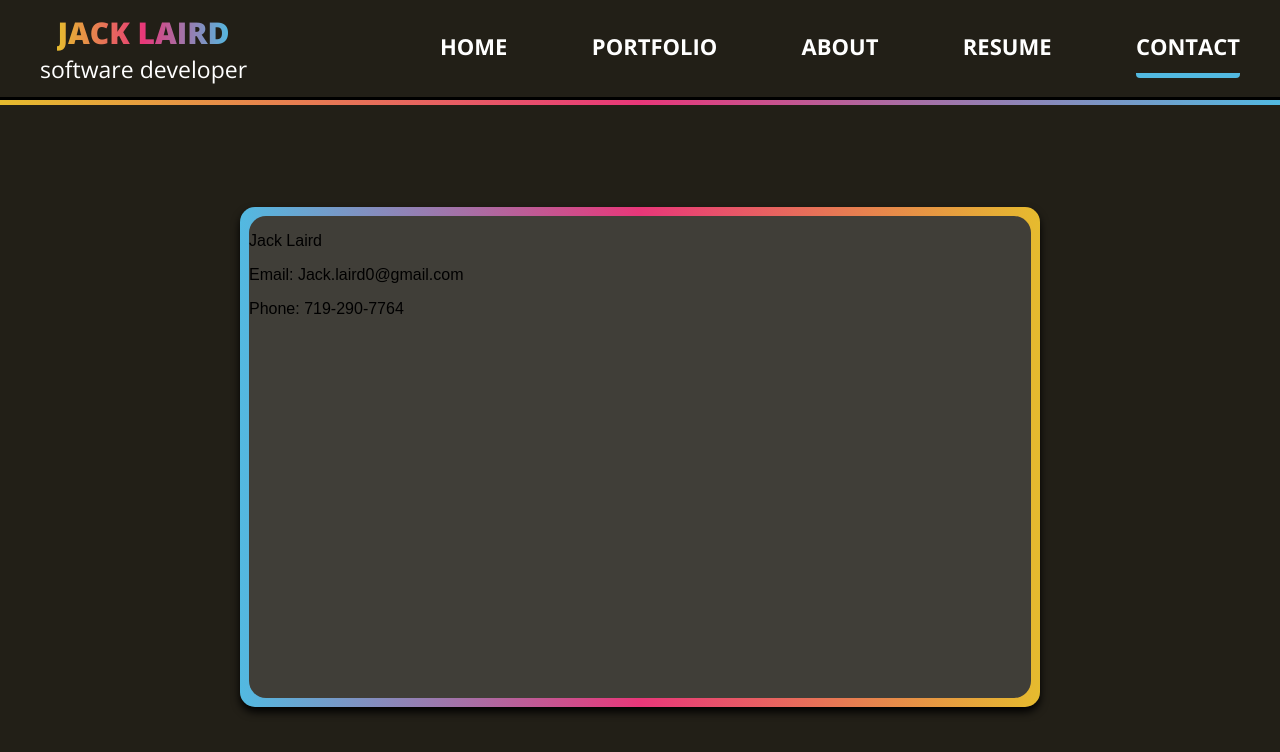
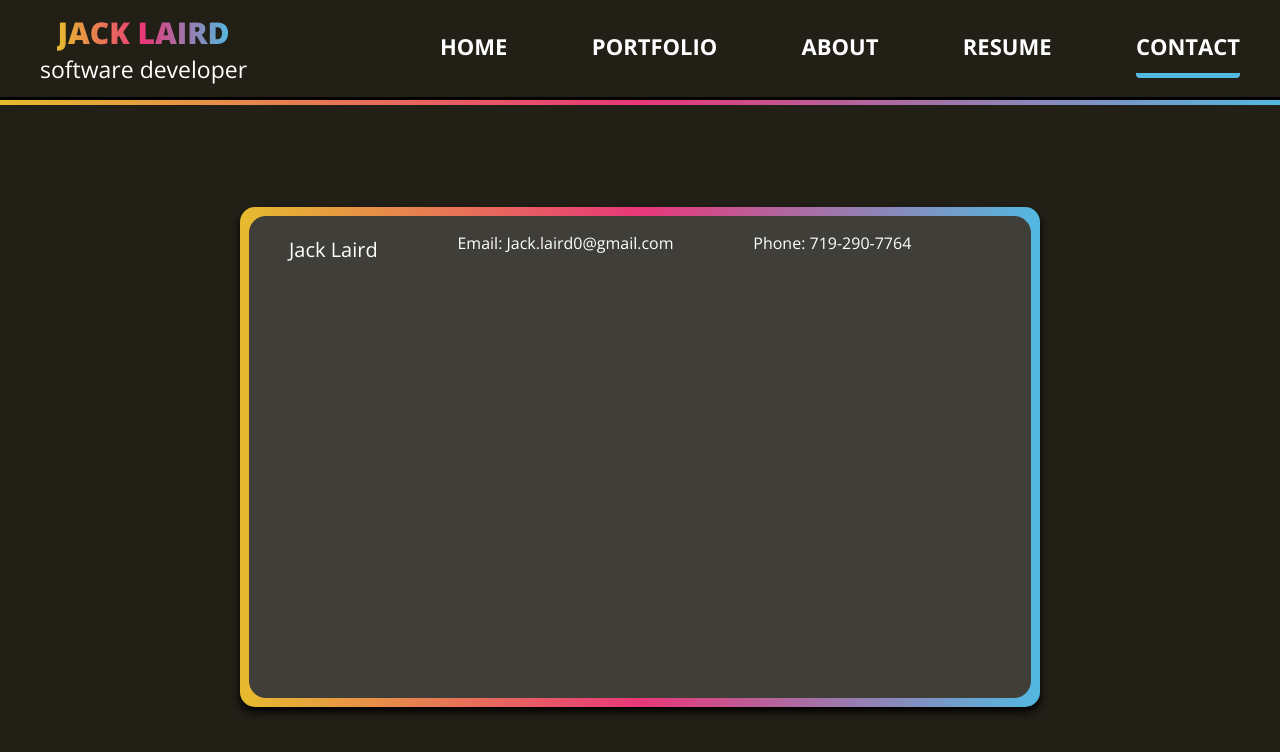
Before and after one commit to JackLaird0/personal-website, a React (Create React App) app: page /contact in a window 1280 px wide. Shown: the top 752 px of the page. Built offline with nearby package versions, Linux system fonts and the light colour scheme.

Commit message:
Add styling to the text for contact card

```diff
--- a/src/Containers/Contact/Contact.css
+++ b/src/Containers/Contact/Contact.css
@@ -2,9 +2,10 @@
   min-height: 88vh;
   background-color: #221f17;
   display: flex;
-  /* flex-direction: column; */
   align-items: center;
   justify-content: center;
+  color: #fff;
+  font-family: 'Open Sans', sans-serif;
 }
 
 .contact-border:hover {
@@ -14,7 +15,7 @@
 .contact-border {
   height: 500px;
   width: 800px;
-  background: -webkit-linear-gradient(right, #e6bb2e,#e83779,#52b9e1);
+  background: -webkit-linear-gradient(left, #e6bb2e,#e83779,#52b9e1);
   display: flex;
   justify-content: center;
   align-items: center;
@@ -28,4 +29,11 @@
   width: 782px;
   background-color: #403e38;
   border-radius: 17px;
+  display: flex;
+  justify-content: space-around;
 }
+
+.contact-name {
+  font-size: 20px;
+
+}
```
